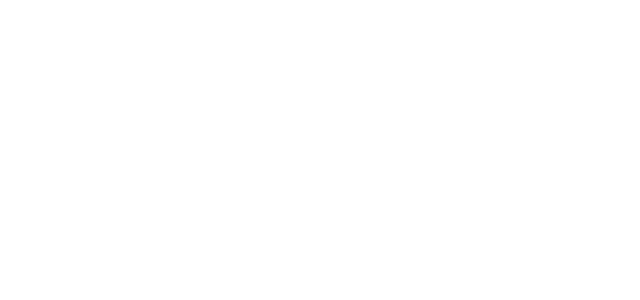
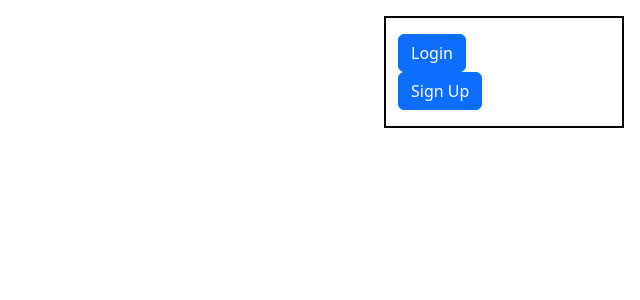
Before and after one commit to AHorejsi/Sudoku-Web, a React (Vite) app: page / in a window 1280 px wide. Before the commit this address had no page. Shown: the top 300 px of the page, without its empty margins (640-1280 px from the left). Built offline with nearby package versions, Linux system fonts and the light colour scheme.

Commit message:
Started on main page

```diff
--- a/src/scripts/App.tsx
+++ b/src/scripts/App.tsx
@@ -4,11 +4,13 @@
 import LoginPage from "./LoginPage";
 import SignUpPage from "./SignUpPage";
 import UserSettingsPage from "./UserSettingsPage";
+import MainPage from "./MainPage";
 
 export default function App(): ReactNode {
     return (
         <BrowserRouter>
             <Routes>
+                <Route path="/" element={<MainPage />} />
                 <Route path="/signup" element={<SignUpPage />} />
                 <Route path="/login" element={<LoginPage />} />
                 <Route path="/gameplay" element={<GameplayPage />} />
--- /dev/null
+++ b/src/scripts/MainPage.tsx
@@ -0,0 +1,17 @@
+import "../styles/MainPage.scss";
+import React, { ReactNode } from "react";
+import { useNavigate } from "react-router";
+
+export default function MainPage(): ReactNode {
+    const nav = useNavigate();
+
+    return (
+        <div id="top-card" className="container">
+            <button className="btn btn-primary" onClick={(_) => nav("/login")}>Login</button>
+
+            <span id="divider" />
+
+            <button className="btn btn-primary" onClick={(_) => nav("/signup")}>Sign Up</button>
+        </div>
+    );
+}
--- /dev/null
+++ b/src/styles/MainPage.scss
@@ -0,0 +1,17 @@
+#top-card {
+    float: right;
+    display: block;
+    margin: 0 auto;
+    margin-top: 1em;
+    margin-right: 1em;
+    padding-top: 1em;
+    padding-bottom: 1em;
+    width: 15em;
+    border-width: 0.125em;
+    border-color: black;
+    border-style: solid;
+}
+
+#divider {
+    margin: 2em;
+}
```
